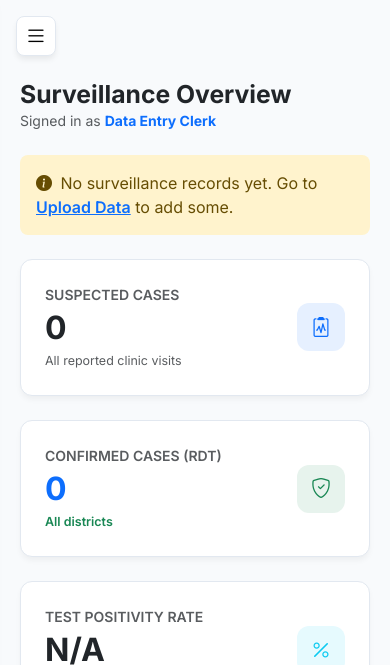
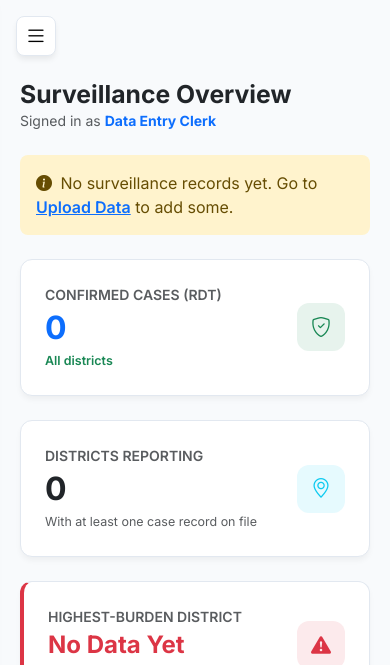
Before and after one commit to LadyStephania/Malaria-analytics-, a Django app: page /dashboard/ in a window 390 px wide. Shown: the top 665 px of the page. Run offline with Django 5.2, Linux system fonts and the light colour scheme; the visitor is signed in with stand-in values (Sample User, id 1); data that the repository does not hold is empty; grey boxes are pictures that could not be loaded.

Commit message:
Remove suspected_cases - the current data source never populates it
Every row in the live dataset had suspected_cases=0 (the NMEC export
this data comes from only carries confirmed RDT counts), so the field
was pure dead weight: it fed a Test Positivity Rate that could never
be more than an honest "N/A" placeholder, and padded the CSV schema,
upload parser, and two charts with a column that never had real data
behind it. Full removal rather than just hiding it in the UI, since
there's no real information to preserve.

- models.py: drop the field; migration 0003 removes the DB column
- admin.py: drop from IntegratedMalariaDataAdmin.list_display
- views.py:
  - dashboard_view: drop total_suspected/positivity_rate; add
    districts_reporting (distinct district count) as a more honest
    4th-card-turned-3rd-card stat
  - _district_history / decision_view: drop the suspected series from
    the per-district history chart
  - upload parser: drop susp_idx detection and the suspected_cases
    default; SAMPLE_CSV_HEADER/ROWS drop the column
- Templates: Dashboard goes from 4 stat cards to 3 (Confirmed Cases,
  Districts Reporting, Highest-Burden District); Decision Support's
  history chart drops the "Suspected Cases" dashed line; Upload's
  expected-columns text drops suspected_cases

Verified: manage.py check, migration applies cleanly, full 8-route
smoke test (all pages + sample CSV download), and an end-to-end CSV
upload test confirming the 5-column format still parses and saves
correctly.

Co-Authored-By: Claude Sonnet 5 <noreply@anthropic.com>

```diff
--- a/core_project/malaria/admin.py
+++ b/core_project/malaria/admin.py
@@ -25,7 +25,7 @@ class ZambianDistrictAdmin(admin.ModelAdmin):
 class IntegratedMalariaDataAdmin(admin.ModelAdmin):
     list_display = (
         'district', 'date', 'epi_week', 'reporting_year',
-        'suspected_cases', 'rdt_confirmations', 'rainfall_mm', 'avg_temperature_c',
+        'rdt_confirmations', 'rainfall_mm', 'avg_temperature_c',
     )
     list_filter = ('district', 'reporting_year')
     date_hierarchy = 'date'
--- a/core_project/malaria/models.py
+++ b/core_project/malaria/models.py
@@ -45,7 +45,6 @@ class IntegratedMalariaData(models.Model):
     reporting_year = models.IntegerField()
 
     # Clinical Metrics from NMEC records
-    suspected_cases = models.IntegerField(default=0)
     rdt_confirmations = models.IntegerField(default=0)
 
     # Meteorological Metrics from Open-Meteo API data stream
--- a/core_project/malaria/templates/dashboard.html
+++ b/core_project/malaria/templates/dashboard.html
@@ -52,18 +52,7 @@
 
 <!-- Row 1: Summary Metric Cards -->
 <div class="row g-4 mb-4">
-    <div class="col-12 col-md-3">
-        <div class="premium-card d-flex align-items-center justify-content-between mb-0 h-100">
-            <div>
-                <span class="text-muted small text-uppercase fw-semibold d-block mb-1">Suspected Cases</span>
-                <h2 class="fw-bold mb-0 text-dark" style="font-size: 2rem;">{{ total_suspected }}</h2>
-                <span class="text-muted small" style="font-size: 0.78rem;">{% if data_year_range %}All clinic visits, {{ data_year_range }}{% else %}All reported clinic visits{% endif %}</span>
-            </div>
-            <div class="icon-box bg-primary bg-opacity-10 text-primary"><i class="bi bi-clipboard2-pulse"></i></div>
-        </div>
-    </div>
-
-    <div class="col-12 col-md-3">
+    <div class="col-12 col-md-4">
         <div class="premium-card d-flex align-items-center justify-content-between mb-0 h-100">
             <div>
                 <span class="text-muted small text-uppercase fw-semibold d-block mb-1">Confirmed Cases (RDT)</span>
@@ -74,20 +63,18 @@
         </div>
     </div>
 
-    <div class="col-12 col-md-3">
+    <div class="col-12 col-md-4">
         <div class="premium-card d-flex align-items-center justify-content-between mb-0 h-100">
             <div>
-                <span class="text-muted small text-uppercase fw-semibold d-block mb-1">Test Positivity Rate</span>
-                <h2 class="fw-bold mb-0 text-dark" style="font-size: 2rem;">{% if positivity_rate is not None %}{{ positivity_rate }}%{% else %}N/A{% endif %}</h2>
-                <span class="text-muted small" style="font-size: 0.78rem;">
-                    {% if positivity_rate is not None %}Confirmed &divide; suspected{% if data_year_range %}, {{ data_year_range }}{% endif %}{% else %}No suspected-case data on file{% endif %}
-                </span>
+                <span class="text-muted small text-uppercase fw-semibold d-block mb-1">Districts Reporting</span>
+                <h2 class="fw-bold mb-0 text-dark" style="font-size: 2rem;">{{ districts_reporting }}</h2>
+                <span class="text-muted small" style="font-size: 0.78rem;">With at least one case record on file</span>
             </div>
-            <div class="icon-box bg-info bg-opacity-10 text-info"><i class="bi bi-percent"></i></div>
+            <div class="icon-box bg-info bg-opacity-10 text-info"><i class="bi bi-geo-alt"></i></div>
         </div>
     </div>
 
-    <div class="col-12 col-md-3">
+    <div class="col-12 col-md-4">
         <div class="premium-card d-flex align-items-center justify-content-between mb-0 h-100" style="border-left: 4px solid #dc3545;">
             <div>
                 <span class="text-muted small text-uppercase fw-semibold d-block mb-1">Highest-Burden District</span>
@@ -213,7 +200,6 @@ document.addEventListener("DOMContentLoaded", function () {
         .bindPopup(
             '<strong>' + point.name + '</strong><br>' +
             'Confirmed (RDT): ' + point.cases + rangeLine + '<br>' +
-            'Suspected: ' + point.suspected + '<br>' +
             incidenceLine +
             'Risk tier: ' + point.risk + '<br>' +
             '<a href="' + decisionSupportUrl + '?district_id=' + point.id + '">View full history &rarr;</a>'
--- a/core_project/malaria/templates/upload.html
+++ b/core_project/malaria/templates/upload.html
@@ -27,7 +27,7 @@
 
     <div class="mt-3 small text-muted">
         Expected columns (order-independent, matched by keyword): <code>district</code>, <code>date</code> (YYYY-MM-DD),
-        <code>epi_week</code>, <code>reporting_year</code>, <code>suspected_cases</code>, <code>rdt_confirmations</code>.
+        <code>epi_week</code>, <code>reporting_year</code>, <code>rdt_confirmations</code>.
         Optionally include a <code>population</code> column — when present, the Dashboard's hotspot map switches from
         raw case counts to population-adjusted incidence (cases per 10,000 residents) for that district.
     </div>
--- a/core_project/malaria/views.py
+++ b/core_project/malaria/views.py
@@ -205,26 +205,13 @@ def logout_view(request):
 @login_required
 def dashboard_view(request):
     totals = IntegratedMalariaData.objects.aggregate(
-        total_suspected=Sum('suspected_cases'),
         total_confirmed=Sum('rdt_confirmations'),
         latest_date=Max('date'),
         earliest_date=Min('date'),
     )
-    total_suspected = totals['total_suspected'] or 0
     total_confirmed = totals['total_confirmed'] or 0
-    # None (not 0.0) when there's no suspected-case denominator to divide by —
-    # e.g. a confirmed-cases-only import. "0.0%" would read as "almost nobody
-    # tested positive," which is the opposite of what a missing denominator
-    # means; the template shows "N/A" instead so it isn't mistaken for a real,
-    # reassuringly-low rate.
-    positivity_rate = round((total_confirmed / total_suspected) * 100, 1) if total_suspected else None
-
-    # Some sources (e.g. an NMEC export carrying only confirmed cases, no
-    # suspected/attendance figures) legitimately leave suspected_cases at 0 for
-    # every row. Gating "has any data" on total_suspected alone then falsely
-    # shows the "no records ingested yet" banner even with real confirmed-case
-    # history loaded — key it on whether there's ANY record instead.
     has_data = totals['latest_date'] is not None
+    districts_reporting = IntegratedMalariaData.objects.values('district_id').distinct().count()
 
     # A single label for how much reporting history the cumulative stats below
     # actually span, so a number like the hotspot totals or critical-node count
@@ -242,7 +229,6 @@ def dashboard_view(request):
         .values('district_id', 'district__name', 'district__latitude', 'district__longitude', 'district__population')
         .annotate(
             cases=Sum('rdt_confirmations'),
-            suspected=Sum('suspected_cases'),
             avg_rainfall=Avg('rainfall_mm'),
             avg_temp=Avg('avg_temperature_c'),
         )
@@ -267,7 +253,6 @@ def dashboard_view(request):
             'lat': row['district__latitude'],
             'lon': row['district__longitude'],
             'cases': cases,
-            'suspected': row['suspected'] or 0,
             'population': population,
             'incidence_per_10k': incidence,
             'risk': risk_label,
@@ -306,9 +291,8 @@ def dashboard_view(request):
         trend_title = 'Recent Confirmed Case Trend (by Epi Week)'
 
     context = {
-        'total_suspected': total_suspected,
         'confirmed_rdt': total_confirmed,
-        'positivity_rate': positivity_rate,
+        'districts_reporting': districts_reporting,
         'alert_district': alert_district,
         'active_user_role': request.user.get_role_display(),
         'has_data': has_data,
@@ -574,7 +558,7 @@ def _district_history(district):
         IntegratedMalariaData.objects
         .filter(district=district)
         .order_by('date')
-        .values('date', 'epi_week', 'reporting_year', 'suspected_cases', 'rdt_confirmations')
+        .values('date', 'epi_week', 'reporting_year', 'rdt_confirmations')
     )
     labels = []
     for r in records:
@@ -584,7 +568,6 @@ def _district_history(district):
             labels.append(f"W{r['epi_week']} '{str(r['reporting_year'])[-2:]}")
     return {
         'labels': labels,
-        'suspected': [r['suspected_cases'] for r in records],
         'confirmed': [r['rdt_confirmations'] for r in records],
         'count': len(records),
     }
@@ -804,7 +787,6 @@ def decision_view(request):
         'warning_days_7': forecast_summary['warning_days_7'] if forecast_summary else 0,
         'history_count': history['count'],
         'history_labels_json': json.dumps(history['labels']),
-        'history_suspected_json': json.dumps(history['suspected']),
         'history_confirmed_json': json.dumps(history['confirmed']),
     }
     return render(request, 'decision.html', context)
@@ -855,12 +837,12 @@ def weather_view(request):
     })
 
 # ================= 7. DATA UPLOAD PORT: CSV HEADER MAPPER =================
-SAMPLE_CSV_HEADER = ['district', 'date', 'epi_week', 'reporting_year', 'suspected_cases', 'rdt_confirmations']
+SAMPLE_CSV_HEADER = ['district', 'date', 'epi_week', 'reporting_year', 'rdt_confirmations']
 SAMPLE_CSV_ROWS = [
-    ['Chadiza', '2026-01-05', '1', '2026', '120', '68'],
-    ['Chadiza', '2026-01-12', '2', '2026', '145', '81'],
-    ['Lusaka', '2026-01-05', '1', '2026', '310', '150'],
-    ['Lusaka', '2026-01-12', '2', '2026', '298', '142'],
+    ['Chadiza', '2026-01-05', '1', '2026', '68'],
+    ['Chadiza', '2026-01-12', '2', '2026', '81'],
+    ['Lusaka', '2026-01-05', '1', '2026', '150'],
+    ['Lusaka', '2026-01-12', '2', '2026', '142'],
 ]
 
 
@@ -909,8 +891,7 @@ def upload_view(request):
             date_idx = find_index(['date', 'time', 'period'], 1)
             week_idx = find_index(['week', 'epi'], 2)
             year_idx = find_index(['year', 'yr'], 3)
-            susp_idx = find_index(['susp', 'attend', 'total'], 4)
-            rdt_idx  = find_index(['rdt', 'confirm', 'pos'], 5)
+            rdt_idx  = find_index(['rdt', 'confirm', 'pos'], 4)
             pop_idx  = find_optional_index(['pop'])  # optional — enables incidence-rate hotspot tiers
 
             def safe_int(value_str):
@@ -922,14 +903,13 @@ def upload_view(request):
             created_count = 0
             updated_count = 0
             for row in reader:
-                if not row or len(row) <= max(dist_idx, date_idx, week_idx, year_idx, susp_idx, rdt_idx):
+                if not row or len(row) <= max(dist_idx, date_idx, week_idx, year_idx, rdt_idx):
                     continue
 
                 district_name = row[dist_idx].strip()
                 record_date_str = row[date_idx].strip()
                 epi_week      = safe_int(row[week_idx])
                 reporting_year = safe_int(row[year_idx])
-                suspected     = safe_int(row[susp_idx])
                 rdt_positives = safe_int(row[rdt_idx])
 
                 if not district_name:
@@ -957,7 +937,6 @@ def upload_view(request):
                     defaults={
                         'epi_week': epi_week,
                         'reporting_year': reporting_year,
-                        'suspected_cases': suspected,
                         'rdt_confirmations': rdt_positives
                     }
                 )
```
Also changed, not shown: core_project/malaria/templates/decision.html (+0 -9 lines), core_project/malaria/migrations/0003_remove_integratedmalariadata_suspected_cases.py (added).
